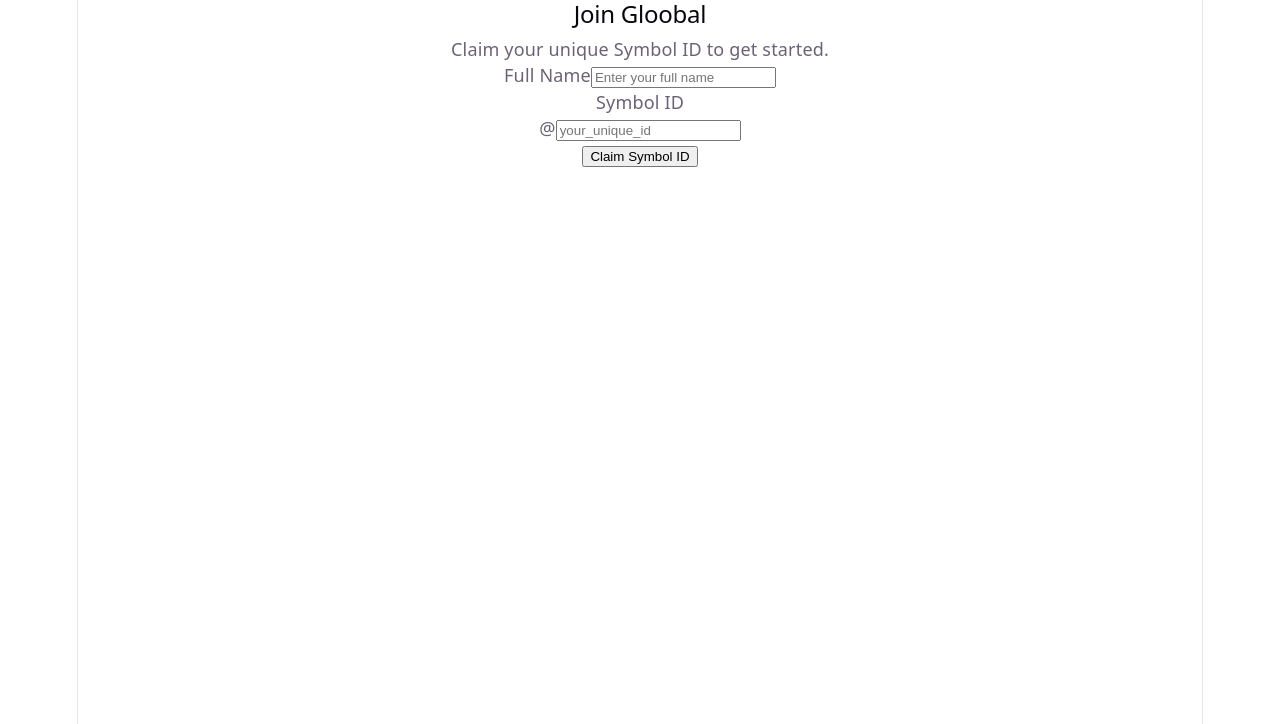
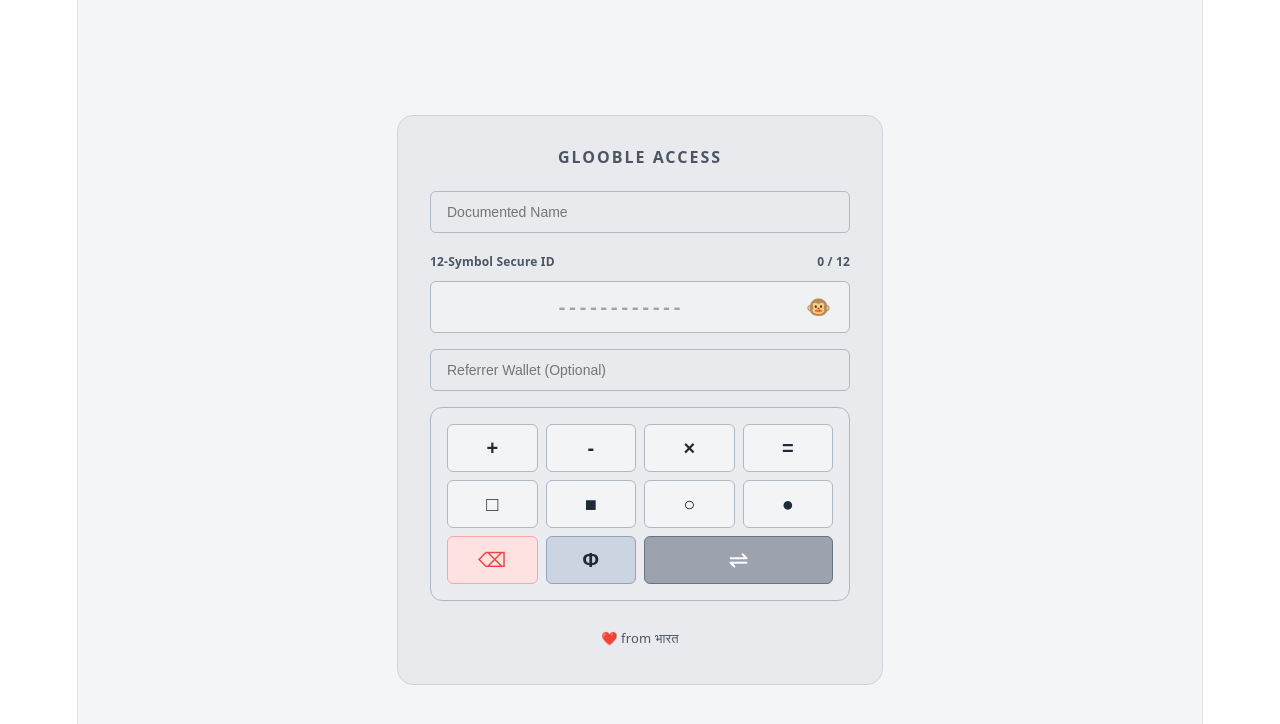
Before and after one commit to karan-gour/gloobal-frontend, a React (Vite) app: page / in a window 1280 px wide. Shown: the top 724 px of the page. Built offline with nearby package versions, Linux system fonts and the light colour scheme.

Commit message:
Built custom Glooble Access UI with standard CSS

```diff
--- a/src/App.jsx
+++ b/src/App.jsx
@@ -1,19 +1,28 @@
 import React, { useState } from 'react';
-import Registration from './Registration';
-import GloobalAuth from './GloobalAuth'; // This is your existing WebAuthn file
+import GloobalAuth from './GloobalAuth'; // Your fingerprint page
+
+// Import your custom GLOOBLE ACCESS page here
+// (Change './GloobleAccess' to the actual name of your file)
+import GloobleAccess from './GloobleAccess';
 
 export default function App() {
+  // This state holds the 12-symbol ID once they finish registering
   const [activeSymbolId, setActiveSymbolId] = useState(null);
 
   return (
     <div className="min-h-screen bg-gray-50">
-      {/* If there is no active Symbol ID, show the Registration form */}
+
+      {/* 1. If we don't have their ID yet, show your custom Symbol Form FIRST */}
       {!activeSymbolId ? (
-        <Registration onSymbolCreated={(newId) => setActiveSymbolId(newId)} />
+        <GloobleAccess
+          onComplete={(newSymbolId) => setActiveSymbolId(newSymbolId)}
+        />
       ) : (
-        /* Once registered, show the biometric auth screen and pass the ID into it */
+
+      /* 2. Once the form is complete, hide it and show the Fingerprint page SECOND */
         <GloobalAuth symbolId={activeSymbolId} />
       )}
+
     </div>
   );
 }
--- /dev/null
+++ b/src/GloobleAccess.css
@@ -0,0 +1,128 @@
+/* GloobleAccess.css */
+.ga-wrapper {
+  min-height: 100vh;
+  display: flex;
+  align-items: center;
+  justify-content: center;
+  background-color: #f4f5f7; /* Light background */
+  font-family: system-ui, -apple-system, sans-serif;
+}
+
+.ga-card {
+  background-color: #e8eaed; /* The slightly darker card color */
+  width: 420px;
+  padding: 32px;
+  border-radius: 16px;
+  border: 1px solid #d1d5db;
+}
+
+.ga-title {
+  text-align: center;
+  color: #4b5563;
+  letter-spacing: 2px;
+  font-weight: 600;
+  margin-top: 0;
+  margin-bottom: 24px;
+  text-transform: uppercase;
+  font-size: 16px;
+}
+
+.ga-input {
+  width: 100%;
+  padding: 12px 16px;
+  background-color: transparent;
+  border: 1px solid #b0b8c4;
+  border-radius: 6px;
+  margin-bottom: 16px;
+  font-size: 14px;
+  box-sizing: border-box;
+  color: #1f2937;
+}
+
+.ga-id-header {
+  display: flex;
+  justify-content: space-between;
+  font-size: 12px;
+  color: #4b5563;
+  font-weight: 600;
+  margin-bottom: 6px;
+}
+
+.ga-display-box {
+  background-color: rgba(255, 255, 255, 0.3);
+  border: 1px solid #b0b8c4;
+  border-radius: 6px;
+  padding: 12px;
+  display: flex;
+  align-items: center;
+  margin-bottom: 16px;
+}
+
+.ga-symbols {
+  flex: 1;
+  text-align: center;
+  letter-spacing: 4px;
+  font-size: 20px;
+  font-weight: 700;
+  color: #111827;
+}
+
+.ga-hide-btn {
+  background: none;
+  border: none;
+  cursor: pointer;
+  font-size: 20px;
+}
+
+.ga-keypad-container {
+  border: 1px solid #b0b8c4;
+  padding: 16px;
+  border-radius: 12px;
+  background-color: rgba(255, 255, 255, 0.1);
+}
+
+.ga-grid {
+  display: grid;
+  grid-template-columns: repeat(4, 1fr);
+  gap: 8px;
+}
+
+.ga-btn {
+  height: 48px;
+  background-color: #f3f4f6;
+  border: 1px solid #b0b8c4;
+  border-radius: 6px;
+  font-size: 20px;
+  font-weight: bold;
+  cursor: pointer;
+  color: #1f2937;
+}
+
+.ga-btn:hover { background-color: #ffffff; }
+
+.ga-btn-del {
+  background-color: #fee2e2; /* Light red */
+  color: #ef4444;
+  border-color: #fca5a5;
+}
+
+.ga-btn-phi {
+  background-color: #cbd5e1; /* Grey */
+  border-color: #94a3b8;
+}
+
+.ga-btn-submit {
+  background-color: #9ca3af; /* Darker Grey */
+  color: white;
+  border-color: #6b7280;
+  grid-column: span 2; /* Makes it wide */
+  font-size: 24px;
+}
+
+.ga-footer {
+  text-align: center;
+  margin-top: 24px;
+  font-size: 13px;
+  color: #4b5563;
+  font-weight: 500;
+}
--- /dev/null
+++ b/src/GloobleAccess.jsx
@@ -0,0 +1,94 @@
+import React, { useState } from 'react';
+import './GloobleAccess.css'; // This links your new styling file!
+
+export default function GloobleAccess({ onComplete }) {
+  const [name, setName] = useState('');
+  const [referrer, setReferrer] = useState('');
+  const [symbols, setSymbols] = useState([]);
+  const [isHidden, setIsHidden] = useState(false);
+
+  const keys = ['+', '-', '×', '=', '□', '■', '○', '●'];
+
+  const handleKeyPress = (char) => {
+    if (symbols.length < 12) setSymbols([...symbols, char]);
+  };
+
+  const handleDelete = () => setSymbols(symbols.slice(0, -1));
+
+  const handleSubmit = () => {
+    if (symbols.length > 0 && name.trim() !== '') {
+      onComplete(symbols.join(''));
+    } else {
+      alert("Please enter your Documented Name and at least 1 symbol.");
+    }
+  };
+
+  const renderDisplay = () => {
+    const slots = [];
+    for (let i = 0; i < 12; i++) {
+      if (i < symbols.length) {
+        slots.push(<span key={i}>{isHidden ? '*' : symbols[i]}</span>);
+      } else {
+        slots.push(<span key={i} style={{ color: '#9ca3af' }}>-</span>);
+      }
+    }
+    return slots;
+  };
+
+  return (
+    <div className="ga-wrapper">
+      <div className="ga-card">
+
+        <h2 className="ga-title">Glooble Access</h2>
+
+        <input
+          type="text"
+          className="ga-input"
+          value={name}
+          onChange={(e) => setName(e.target.value)}
+          placeholder="Documented Name"
+        />
+
+        <div>
+          <div className="ga-id-header">
+            <span>12-Symbol Secure ID</span>
+            <span>{symbols.length} / 12</span>
+          </div>
+
+          <div className="ga-display-box">
+            <div className="ga-symbols">{renderDisplay()}</div>
+            <button className="ga-hide-btn" onClick={() => setIsHidden(!isHidden)}>
+              {isHidden ? '🙈' : '🐵'}
+            </button>
+          </div>
+        </div>
+
+        <input
+          type="text"
+          className="ga-input"
+          value={referrer}
+          onChange={(e) => setReferrer(e.target.value)}
+          placeholder="Referrer Wallet (Optional)"
+        />
+
+        <div className="ga-keypad-container">
+          <div className="ga-grid">
+            {keys.map((char) => (
+              <button key={char} onClick={() => handleKeyPress(char)} className="ga-btn">
+                {char}
+              </button>
+            ))}
+            <button onClick={handleDelete} className="ga-btn ga-btn-del">⌫</button>
+            <button onClick={() => handleKeyPress('Φ')} className="ga-btn ga-btn-phi">Φ</button>
+            <button onClick={handleSubmit} className="ga-btn ga-btn-submit">⇌</button>
+          </div>
+        </div>
+
+        <div className="ga-footer">
+          <span style={{ color: '#ef4444' }}>❤️</span> from भारत
+        </div>
+
+      </div>
+    </div>
+  );
+}
--- a/src/Registration.jsx
+++ /dev/null
@@ -1,92 +0,0 @@
-import React, { useState } from 'react';
-import axios from 'axios';
-
-export default function Registration({ onSymbolCreated }) {
-  const [formData, setFormData] = useState({ fullName: '', symbolId: '' });
-  const [loading, setLoading] = useState(false);
-  const [error, setError] = useState('');
-
-  const handleChange = (e) => {
-    setFormData({ ...formData, [e.target.name]: e.target.value });
-  };
-
-  const handleSubmit = async (e) => {
-    e.preventDefault();
-    setLoading(true);
-    setError('');
-
-    try {
-      // Send data to your live backend domain
-      await axios.post('https://api.gloobal.in/api/register-symbol', {
-        fullName: formData.fullName,
-        symbolId: formData.symbolId.toLowerCase()
-      });
-
-      // If successful, pass the ID to the next screen!
-      onSymbolCreated(formData.symbolId);
-
-    } catch (err) {
-      setError(err.response?.data?.message || 'Error creating Symbol ID. Try another!');
-    } finally {
-      setLoading(false);
-    }
-  };
-
-  return (
-    <div className="min-h-screen flex items-center justify-center bg-gray-50 px-4">
-      <div className="max-w-md w-full bg-white rounded-xl shadow-lg p-8">
-        <div className="text-center mb-8">
-          <h2 className="text-3xl font-bold text-gray-900">Join Gloobal</h2>
-          <p className="text-gray-500 mt-2">Claim your unique Symbol ID to get started.</p>
-        </div>
-
-        {error && (
-          <div className="bg-red-50 text-red-600 p-3 rounded-lg text-sm mb-6 text-center">
-            {error}
-          </div>
-        )}
-
-        <form onSubmit={handleSubmit} className="space-y-6">
-          <div>
-            <label className="block text-sm font-medium text-gray-700 mb-1">Full Name</label>
-            <input
-              type="text"
-              name="fullName"
-              required
-              value={formData.fullName}
-              onChange={handleChange}
-              className="w-full px-4 py-2 border border-gray-300 rounded-lg focus:ring-2 focus:ring-blue-600 outline-none"
-              placeholder="Enter your full name"
-            />
-          </div>
-
-          <div>
-            <label className="block text-sm font-medium text-gray-700 mb-1">Symbol ID</label>
-            <div className="relative">
-              <span className="absolute inset-y-0 left-0 flex items-center pl-4 text-gray-500 font-medium">@</span>
-              <input
-                type="text"
-                name="symbolId"
-                required
-                value={formData.symbolId}
-                onChange={handleChange}
-                className="w-full pl-10 pr-4 py-2 border border-gray-300 rounded-lg focus:ring-2 focus:ring-blue-600 outline-none"
-                placeholder="your_unique_id"
-              />
-            </div>
-          </div>
-
-          <button
-            type="submit"
-            disabled={loading}
-            className={`w-full py-3 rounded-lg text-white font-semibold ${
-              loading ? 'bg-blue-400' : 'bg-blue-600 hover:bg-blue-700'
-            }`}
-          >
-            {loading ? 'Verifying...' : 'Claim Symbol ID'}
-          </button>
-        </form>
-      </div>
-    </div>
-  );
-}
```
